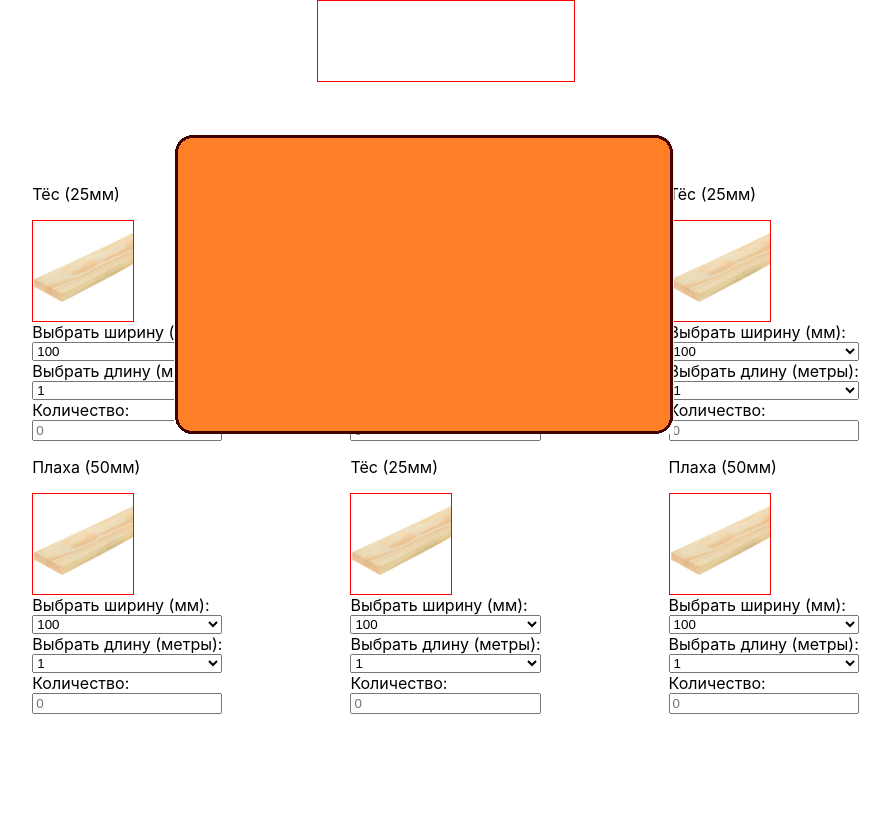
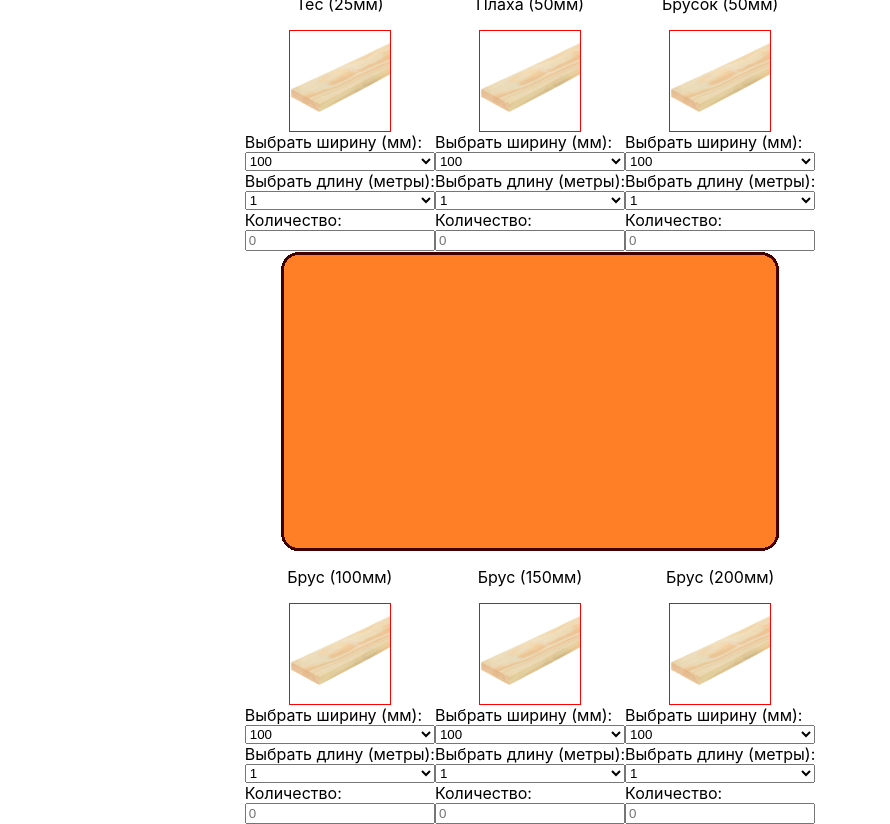
Before and after one commit to IvanGerman/building-materials-calculator, a React (Create React App) app: page / in a window 1280 px wide. Shown: the whole page, without its empty margins (110-1000 px from the left). Before the commit the page ends 800 px from the top, so only its background shows below. Built offline with nearby package versions, Linux system fonts and the light colour scheme.

Commit message:
feat: add bar and timbers items

```diff
--- a/src/App.css
+++ b/src/App.css
@@ -1,9 +1,10 @@
 .App {
   max-height: 100vh;
   max-width: 100vw;
-  display: grid;
-  grid-template-columns: repeat(9, 1fr);
-  grid-template-rows: repeat(10, 1fr);
+  display: flex;
+  flex-direction: column;
+  /* grid-template-columns: repeat(9, 1fr);
+  grid-template-rows: repeat(10, 1fr); */
   justify-content: center;
   align-items: center;
 }
@@ -23,13 +24,9 @@
   width: 20vw;
   height: 10vh;
   border: 1px solid red;
-  grid-column: 4/7;
-  grid-row: 1;
 }
 
 .singleSelectedItemContainer {
-  grid-column: 2/10;
-  grid-row: 2/11;
   display: flex;
-  flex-wrap: wrap;
+  justify-content: center;
 }
--- a/src/App.tsx
+++ b/src/App.tsx
@@ -19,12 +19,14 @@ function App() {
       <div className="singleSelectedItemContainer">
         <Item25 itemName={state.board25[0]} itemThickness={state.board25[1]} dataItemName={state.board25[2]}/>
         <Item25 itemName={state.board50[0]} itemThickness={state.board50[1]} dataItemName={state.board50[2]}/>
-        <Item25 itemName={state.board25[0]} itemThickness={state.board25[1]} dataItemName={state.board25[2]}/>
-        <Item25 itemName={state.board50[0]} itemThickness={state.board50[1]} dataItemName={state.board50[2]}/>
-        <Item25 itemName={state.board25[0]} itemThickness={state.board25[1]} dataItemName={state.board25[2]}/>
-        <Item25 itemName={state.board50[0]} itemThickness={state.board50[1]} dataItemName={state.board50[2]}/>
+        <Item25 itemName={state.bar50[0]} itemThickness={state.bar50[1]} dataItemName={state.bar50[2]}/>
       </div>
       <Basket/>
+      <div className="singleSelectedItemContainer">
+        <Item25 itemName={state.timber100[0]} itemThickness={state.timber100[1]} dataItemName={state.timber100[2]}/>
+        <Item25 itemName={state.timber150[0]} itemThickness={state.timber150[1]} dataItemName={state.timber150[2]}/>
+        <Item25 itemName={state.timber200[0]} itemThickness={state.timber200[1]} dataItemName={state.timber200[2]}/>
+      </div>
 
     </div>
   );
--- a/src/components/Item25/Item25.module.css
+++ b/src/components/Item25/Item25.module.css
@@ -1,7 +1,10 @@
 .singleSelectedItem {
-  display: flex;
-  flex-direction: column;
-  margin-right: 10vw;
+  display: grid;
+  justify-content: center;
+}
+
+.singleSelectedItem p {
+  text-align: center;
 }
 
 .selectedItemImg {
--- a/src/components/Item25/Item25.tsx
+++ b/src/components/Item25/Item25.tsx
@@ -14,9 +14,10 @@ const Item25 = (props) => {
 
   useEffect(() => {
 
-    const singleSelectedItemContainer = document.querySelector('.singleSelectedItemContainer');
+    const singleSelectedItemContainers = document.querySelectorAll('.singleSelectedItemContainer');
 
     //adding eventlistener for starting to drag the item to the basket
+    singleSelectedItemContainers.forEach((singleSelectedItemContainer) => {
       singleSelectedItemContainer.addEventListener('dragstart', (event) => {
         console.log('singleSelectedItemContainer.ondragstart');
         const currentToy: HTMLImageElement = event.target as HTMLImageElement;
@@ -82,6 +83,8 @@ const Item25 = (props) => {
       });
     })
 
+  })
+
 
   return (
     <div className={styles.singleSelectedItem}>
--- a/src/components/ItemDescription/ItemDescription.module.css
+++ b/src/components/ItemDescription/ItemDescription.module.css
@@ -11,6 +11,7 @@
   flex-direction: column;
   align-items: center;
   border: 1px solid red;
+  justify-self: center;
 }
 
 .selectedItemImg2 {
--- a/src/state.ts
+++ b/src/state.ts
@@ -1,4 +1,8 @@
 export const state ={
   'board25':[ 'Тёс (25мм)', 25, 'board25'],
-  'board50':[ 'Плаха (50мм)', 50, 'board50']
+  'board50':[ 'Плаха (50мм)', 50, 'board50'],
+  'bar50':[ 'Брусок (50мм)', 50, 'bar50'],
+  'timber100':[ 'Брус (100мм)', 50, 'timber100'],
+  'timber150':[ 'Брус (150мм)', 50, 'timber150'],
+  'timber200':[ 'Брус (200мм)', 50, 'timber200'],
 };
```
Lines whose indentation alone changed are shown as unchanged.
